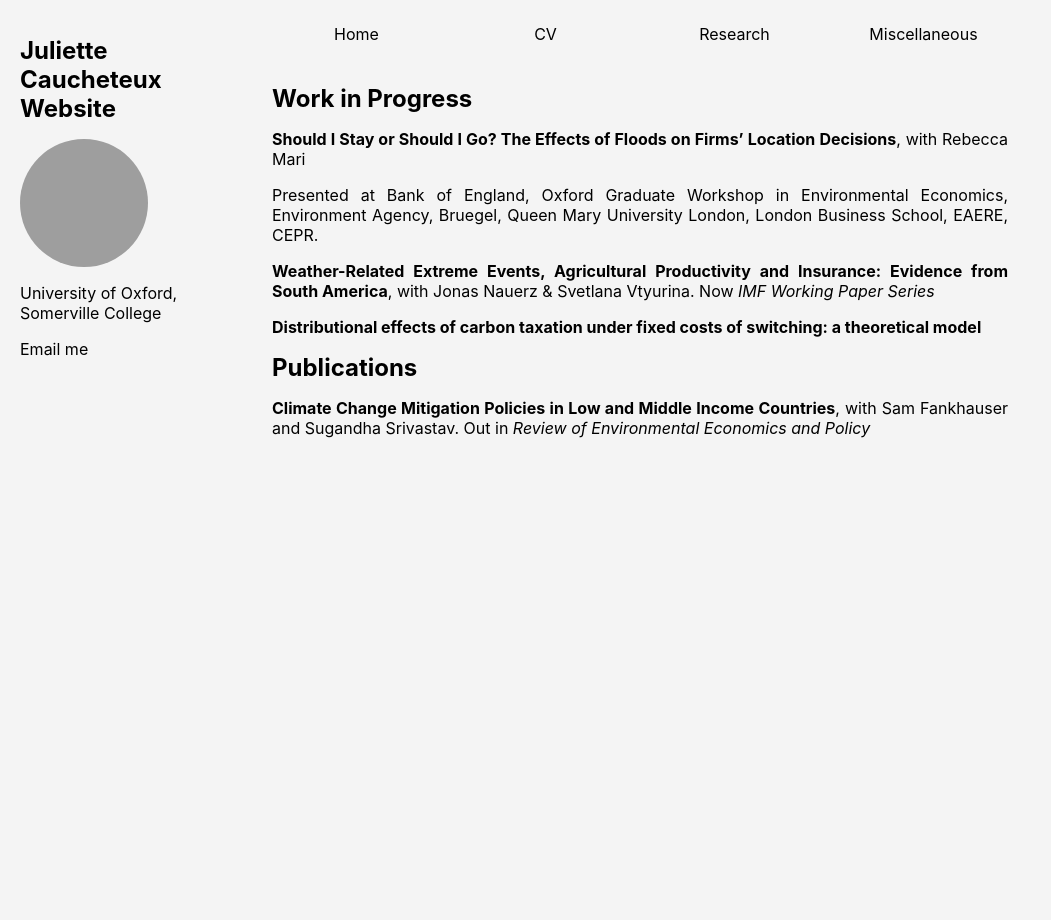
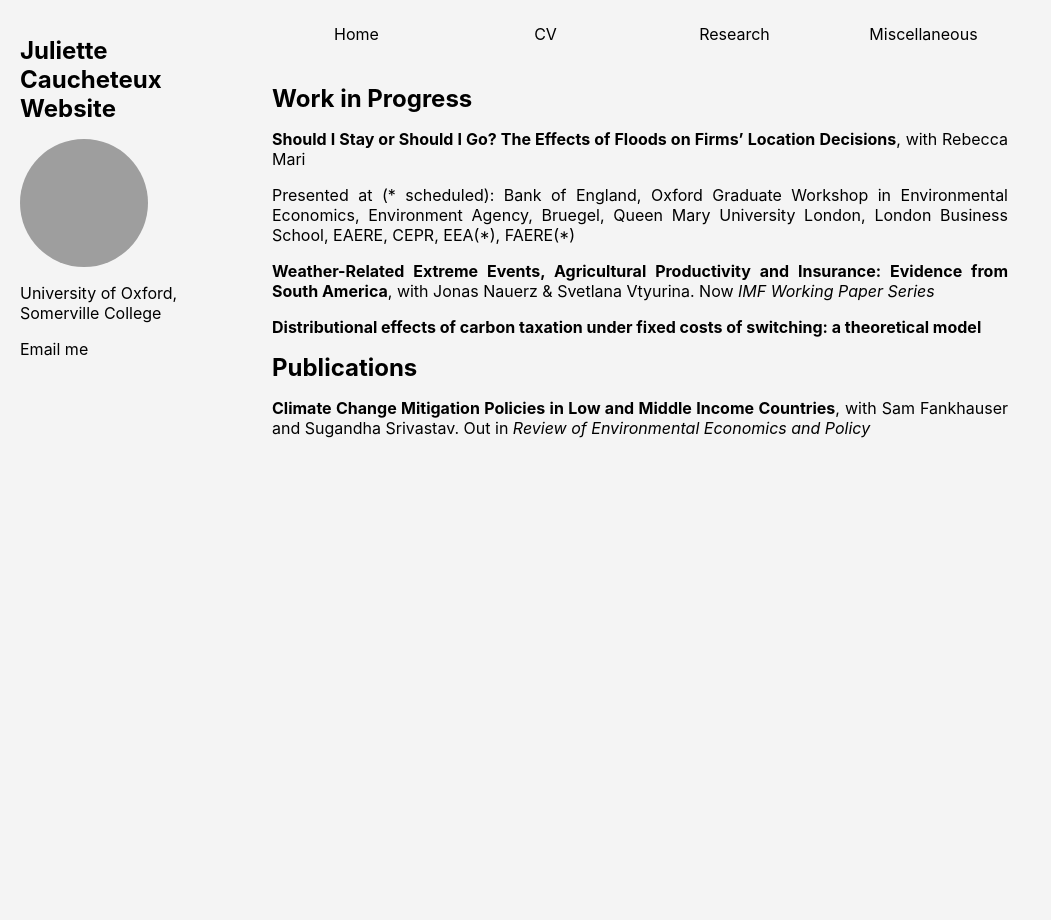
Before and after one commit to JulietteCx/juliettecx.github.io, a Jekyll site: the page built from _pages/research.md, in a window 1280 px wide. Shown: the whole page, without its empty margins (0-1051 px from the left). Built offline with Jekyll 4.4.1, drawn with Linux system fonts in a browser that asks for light colours; grey boxes are pictures that could not be loaded.

Commit message:
Update research.md

```diff
--- a/_pages/research.md
+++ b/_pages/research.md
@@ -14,7 +14,8 @@ Work in Progress
 
 **Should I Stay or Should I Go? The Effects of Floods on Firms' Location Decisions**, with Rebecca Mari
 
-Presented at Bank of England, Oxford Graduate Workshop in Environmental Economics, Environment Agency, Bruegel, Queen Mary University London, London Business School, EAERE, CEPR.
+Presented at (* scheduled): Bank of England, Oxford Graduate Workshop in Environmental Economics, Environment Agency, Bruegel, Queen Mary University London, London Business School, EAERE, CEPR, EEA(*), FAERE(\*)
+
 
 **Weather-Related Extreme Events, Agricultural Productivity and Insurance: Evidence from South America**, with Jonas Nauerz & Svetlana Vtyurina. Now _IMF Working Paper Series_
 
```
